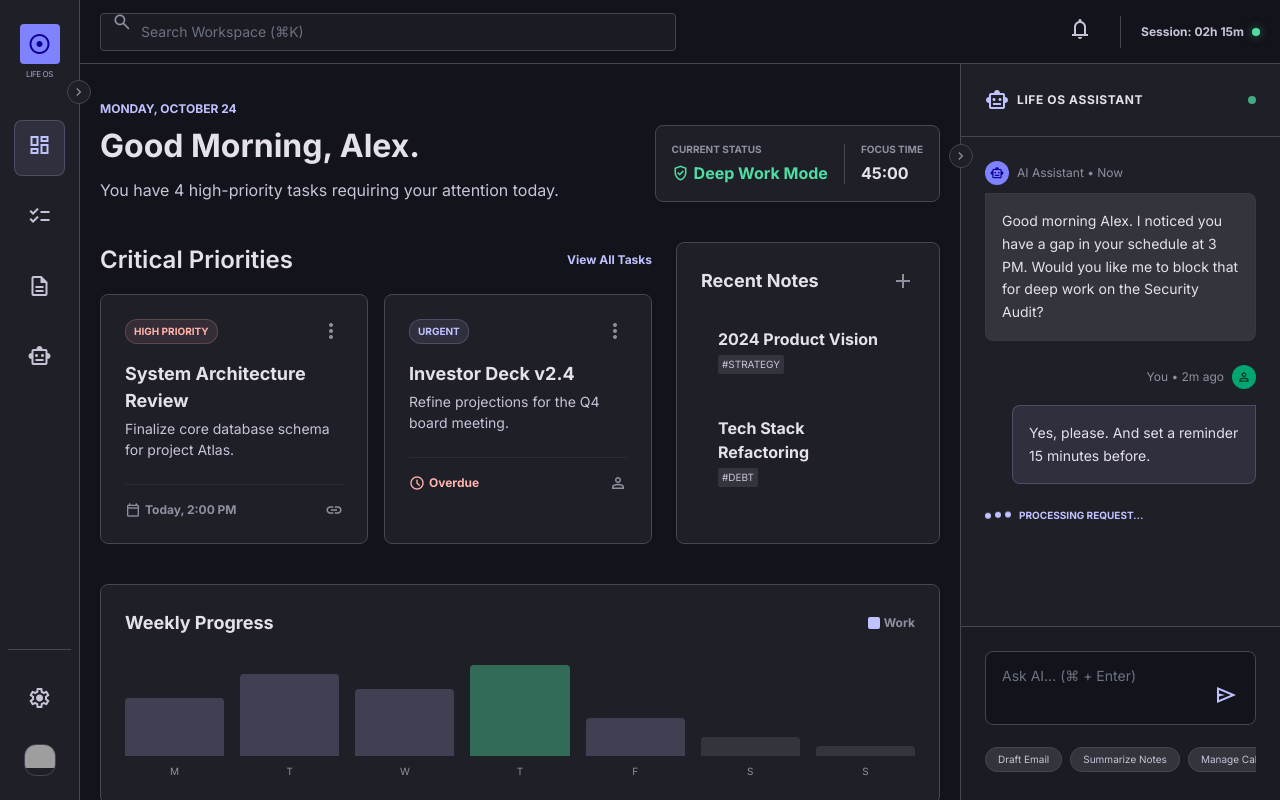
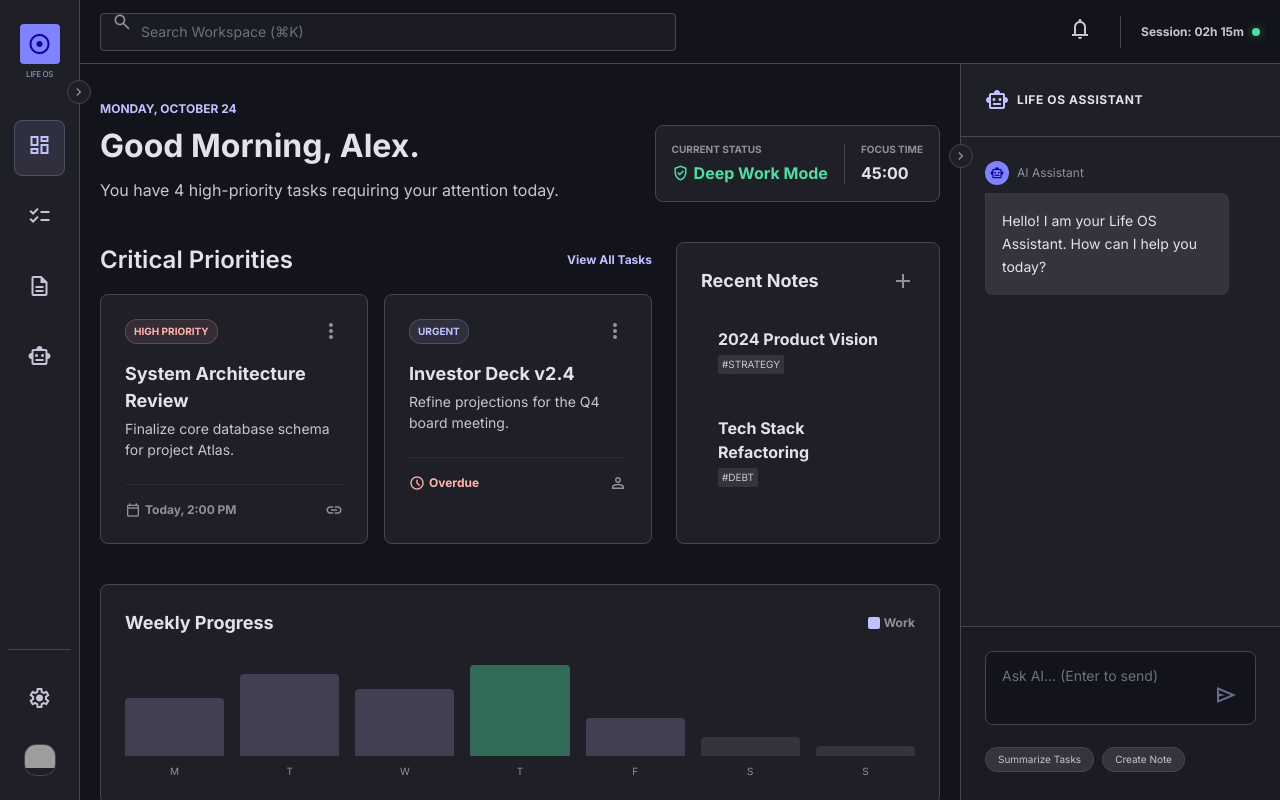
Before and after one commit to barada02/LifeOs, a React (Vite) app in the folder LifeOsUI/: page / in a window 1280 px wide. Built offline with nearby package versions, Linux system fonts and the light colour scheme; grey boxes are pictures that could not be loaded.

Commit message:
ui update

```diff
--- a/LifeOsUI/src/components/RightSidebar.tsx
+++ b/LifeOsUI/src/components/RightSidebar.tsx
@@ -1,3 +1,11 @@
+import { useState, useRef, useEffect } from 'react';
+import { api } from '../api';
+
+interface Message {
+  role: 'user' | 'assistant';
+  content: string;
+}
+
 export function RightSidebar({
   width,
   onToggle
@@ -5,6 +13,47 @@ export function RightSidebar({
   width: 'w-12' | 'w-80',
   onToggle: () => void
 }) {
+  const [messages, setMessages] = useState<Message[]>([
+    { role: 'assistant', content: 'Hello! I am your Life OS Assistant. How can I help you today?' }
+  ]);
+  const [inputValue, setInputValue] = useState('');
+  const [isLoading, setIsLoading] = useState(false);
+  const messagesEndRef = useRef<HTMLDivElement>(null);
+
+  const scrollToBottom = () => {
+    messagesEndRef.current?.scrollIntoView({ behavior: 'smooth' });
+  };
+
+  useEffect(() => {
+    scrollToBottom();
+  }, [messages, isLoading, width]);
+
+  const handleSend = async () => {
+    if (!inputValue.trim() || isLoading) return;
+
+    const userMessage = inputValue.trim();
+    setInputValue('');
+    setMessages(prev => [...prev, { role: 'user', content: userMessage }]);
+    setIsLoading(true);
+
+    try {
+      const result = await api.chat.send(userMessage);
+      setMessages(prev => [...prev, { role: 'assistant', content: result.response }]);
+    } catch (error) {
+      console.error('Failed to send message:', error);
+      setMessages(prev => [...prev, { role: 'assistant', content: 'Sorry, I encountered an error.' }]);
+    } finally {
+      setIsLoading(false);
+    }
+  };
+
+  const handleKeyDown = (e: React.KeyboardEvent<HTMLTextAreaElement>) => {
+    if (e.key === 'Enter' && !e.shiftKey) {
+      e.preventDefault();
+      handleSend();
+    }
+  };
+
   return (
     <aside className={`sidebar-transition flex-shrink-0 ${width} bg-surface-container border-l border-outline-variant flex flex-col h-full z-50 relative`}>
       <button
@@ -21,31 +70,36 @@ export function RightSidebar({
               <span className="material-symbols-outlined text-primary">smart_toy</span>
               <span className="font-label-sm text-[12px] font-bold uppercase tracking-wider text-on-surface">Life OS Assistant</span>
             </div>
-            <div className="w-2 h-2 rounded-full bg-secondary animate-pulse"></div>
+            {isLoading && <div className="w-2 h-2 rounded-full bg-secondary animate-pulse"></div>}
+            {messages.length > 1 && (
+               <button
+                 onClick={() => { setMessages([{ role: 'assistant', content: 'Conversation reset.' }]); api.chat.reset().catch(console.error); }}
+                 className="text-outline hover:text-error text-xs ml-auto mr-2"
+               >
+                 Reset
+               </button>
+            )}
           </div>
           <div className="flex-1 overflow-y-auto p-6 space-y-6 no-scrollbar">
-            <div className="space-y-2">
-              <div className="flex items-center gap-2">
-                <div className="w-6 h-6 rounded-full bg-primary-container flex items-center justify-center">
-                  <span className="material-symbols-outlined text-[14px] text-on-primary-container">smart_toy</span>
+            {messages.map((msg, idx) => (
+              <div key={idx} className={`space-y-2 ${msg.role === 'user' ? 'flex flex-col items-end' : ''}`}>
+                <div className={`flex items-center gap-2 ${msg.role === 'user' ? 'flex-row-reverse' : ''}`}>
+                  <div className={`w-6 h-6 rounded-full flex items-center justify-center ${msg.role === 'user' ? 'bg-secondary-container' : 'bg-primary-container'}`}>
+                    <span className={`material-symbols-outlined text-[14px] ${msg.role === 'user' ? 'text-on-secondary-container' : 'text-on-primary-container'}`}>
+                      {msg.role === 'user' ? 'person' : 'smart_toy'}
+                    </span>
                   </div>
-                <span className="font-label-sm text-[12px] text-outline">AI Assistant • Now</span>
+                  <span className="font-label-sm text-[12px] text-outline">
+                    {msg.role === 'user' ? 'You' : 'AI Assistant'}
+                  </span>
                 </div>
-              <div className="bg-surface-container-highest p-4 rounded-xl rounded-tl-none border border-outline-variant/30">
-                <p className="font-body-md text-[14px] leading-relaxed">Good morning Alex. I noticed you have a gap in your schedule at 3 PM. Would you like me to block that for deep work on the Security Audit?</p>
+                <div className={`${msg.role === 'user' ? 'bg-primary/10 border-primary/20 rounded-tr-none' : 'bg-surface-container-highest border-outline-variant/30 rounded-tl-none'} p-4 rounded-xl border max-w-[90%]`}>
+                  <p className="font-body-md text-[14px] leading-relaxed whitespace-pre-wrap">{msg.content}</p>
                 </div>
               </div>
-            <div className="space-y-2 flex flex-col items-end">
-              <div className="flex items-center gap-2 flex-row-reverse">
-                <div className="w-6 h-6 rounded-full bg-secondary-container flex items-center justify-center">
-                  <span className="material-symbols-outlined text-[14px] text-on-secondary-container">person</span>
-                </div>
-                <span className="font-label-sm text-[12px] text-outline">You • 2m ago</span>
-              </div>
-              <div className="bg-primary/10 p-4 rounded-xl rounded-tr-none border border-primary/20 max-w-[90%]">
-                <p className="font-body-md text-[14px] leading-relaxed">Yes, please. And set a reminder 15 minutes before.</p>
-              </div>
-            </div>
+            ))}
+
+            {isLoading && (
               <div className="flex items-center gap-2 text-primary">
                 <div className="flex gap-1">
                   <div className="w-1.5 h-1.5 rounded-full bg-primary animate-bounce" style={{ animationDelay: '0s' }}></div>
@@ -54,18 +108,31 @@ export function RightSidebar({
                 </div>
                 <span className="text-[10px] font-bold uppercase">Processing request...</span>
               </div>
+            )}
+            <div ref={messagesEndRef} />
           </div>
           <div className="p-6 border-t border-outline-variant bg-surface-container-low">
             <div className="relative">
-              <textarea className="w-full bg-surface border border-outline-variant rounded-xl py-3 px-4 pr-12 text-on-surface font-body-md text-[14px] focus:ring-1 focus:ring-primary focus:border-primary outline-none transition-all resize-none no-scrollbar" placeholder="Ask AI... (⌘ + Enter)" rows={2} />
-              <button className="absolute right-3 bottom-3 p-1.5 text-primary hover:bg-primary/10 rounded-lg transition-colors">
+              <textarea
+                value={inputValue}
+                onChange={(e) => setInputValue(e.target.value)}
+                onKeyDown={handleKeyDown}
+                className="w-full bg-surface border border-outline-variant rounded-xl py-3 px-4 pr-12 text-on-surface font-body-md text-[14px] focus:ring-1 focus:ring-primary focus:border-primary outline-none transition-all resize-none no-scrollbar"
+                placeholder="Ask AI... (Enter to send)"
+                rows={2}
+                disabled={isLoading}
+              />
+              <button
+                onClick={handleSend}
+                disabled={isLoading || !inputValue.trim()}
+                className="absolute right-3 bottom-3 p-1.5 text-primary hover:bg-primary/10 rounded-lg transition-colors disabled:opacity-50"
+              >
                 <span className="material-symbols-outlined">send</span>
               </button>
             </div>
             <div className="flex items-center gap-2 mt-4 overflow-x-auto no-scrollbar pb-1">
-              <button className="flex-shrink-0 px-3 py-1 rounded-full bg-surface-variant text-[10px] text-on-surface-variant border border-outline-variant hover:border-primary transition-colors">Draft Email</button>
-              <button className="flex-shrink-0 px-3 py-1 rounded-full bg-surface-variant text-[10px] text-on-surface-variant border border-outline-variant hover:border-primary transition-colors">Summarize Notes</button>
-              <button className="flex-shrink-0 px-3 py-1 rounded-full bg-surface-variant text-[10px] text-on-surface-variant border border-outline-variant hover:border-primary transition-colors">Manage Calendar</button>
+              <button onClick={() => setInputValue('Summarize my tasks')} className="flex-shrink-0 px-3 py-1 rounded-full bg-surface-variant text-[10px] text-on-surface-variant border border-outline-variant hover:border-primary transition-colors">Summarize Tasks</button>
+              <button onClick={() => setInputValue('Create a note')} className="flex-shrink-0 px-3 py-1 rounded-full bg-surface-variant text-[10px] text-on-surface-variant border border-outline-variant hover:border-primary transition-colors">Create Note</button>
             </div>
           </div>
         </>
```
Lines whose indentation alone changed are shown as unchanged.
